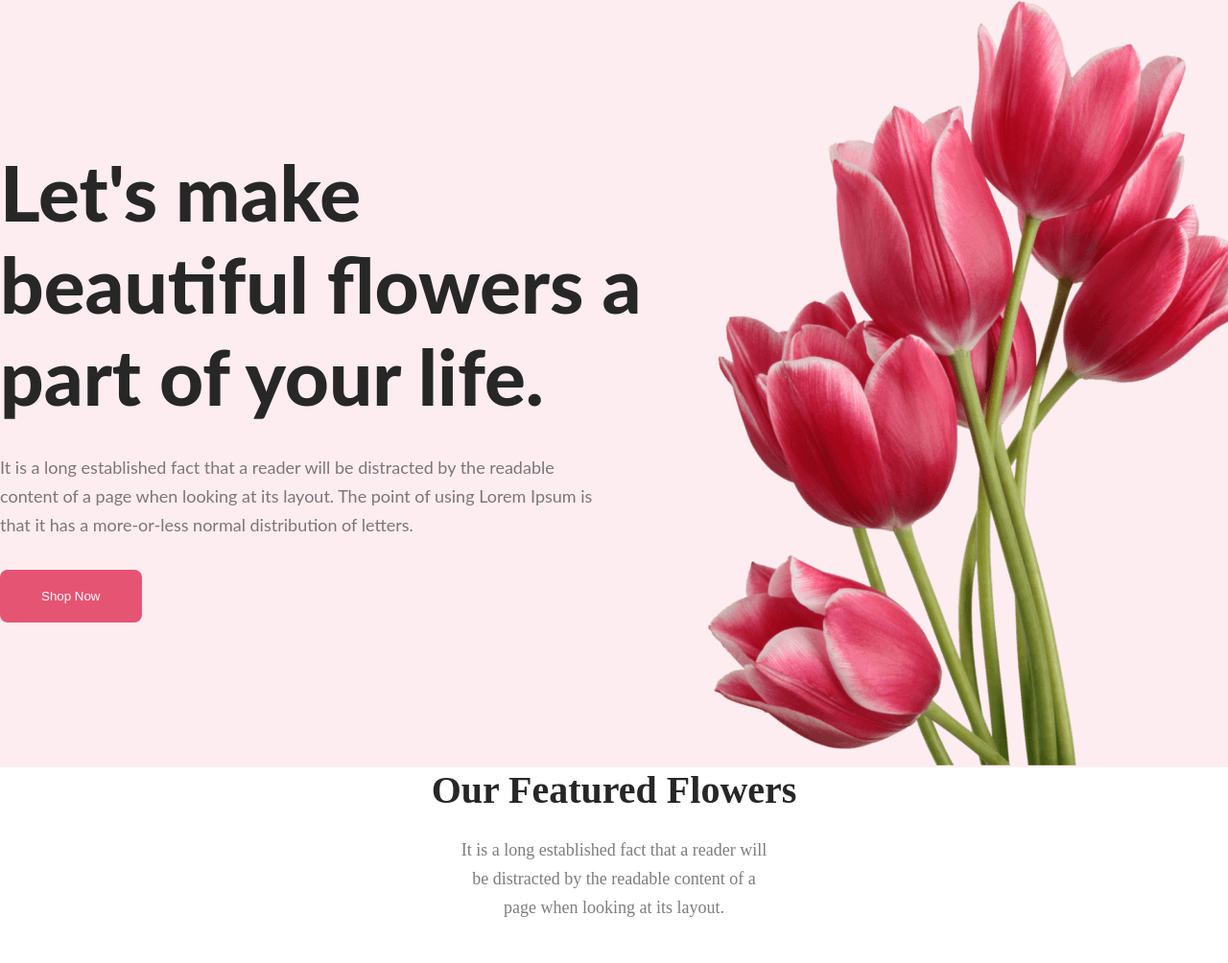
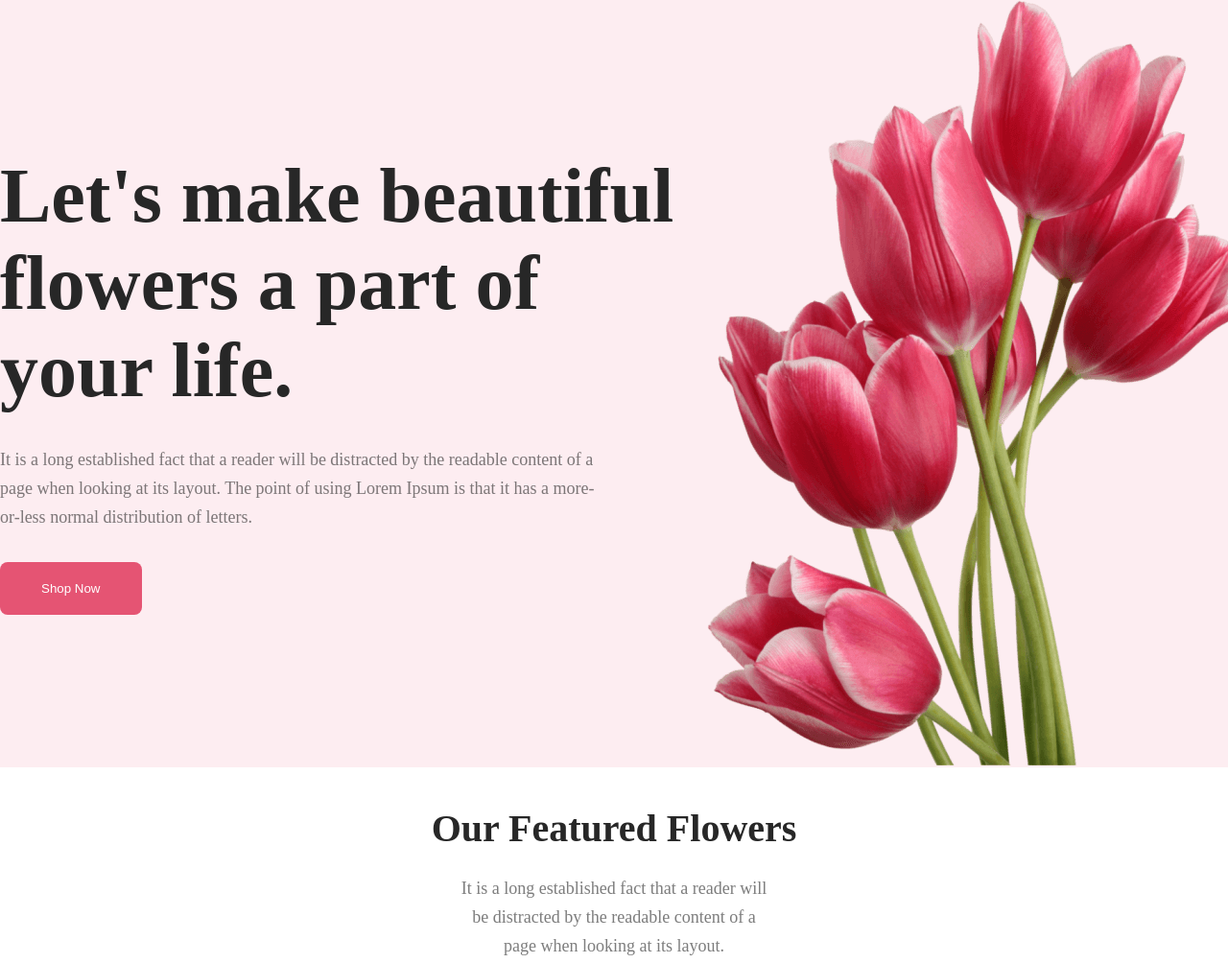
Before and after one commit to ROCKHOSSAIN/assignment-no-1, a plain HTML site: page index.html in a window 1280 px wide. Shown: the top 1004 px of the page at 96% size. Drawn offline with Linux system fonts and the light colour scheme.

Commit message:
final revision

```diff
--- a/style.css
+++ b/style.css
@@ -12,18 +12,13 @@ background: rgba(229, 84, 115, 0.10);}
 .header-title{
 width: 708px;
 color: #272727;
-font-family: Lato;
 font-size: 80px;
-font-style: normal;
 font-weight: 800;
-line-height: normal;
 }
 .header-description{
 width: 634px;
 color: rgba(39, 39, 39, 0.60);
-font-family: Lato;
 font-size: 18px;
-font-style: normal;
 font-weight: 400;
 line-height: 30px;
 margin: 32px 0px;
@@ -42,6 +37,7 @@ border: none;
 /* flower-section start  */
 .featured-flowers{
     height: 100vh;
+    padding-top: 40px;
 }
 .flower-header{
     color: #272727;
```
